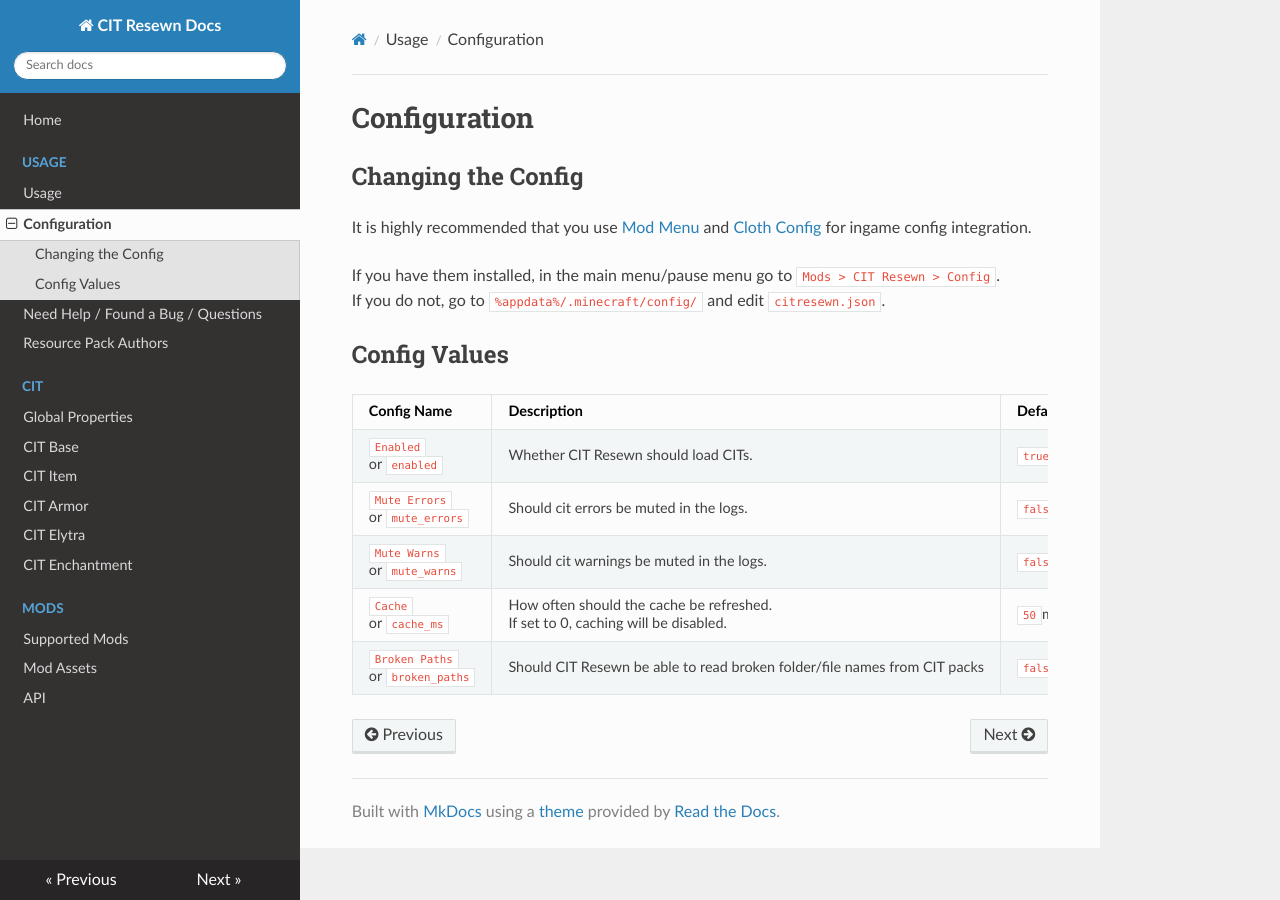
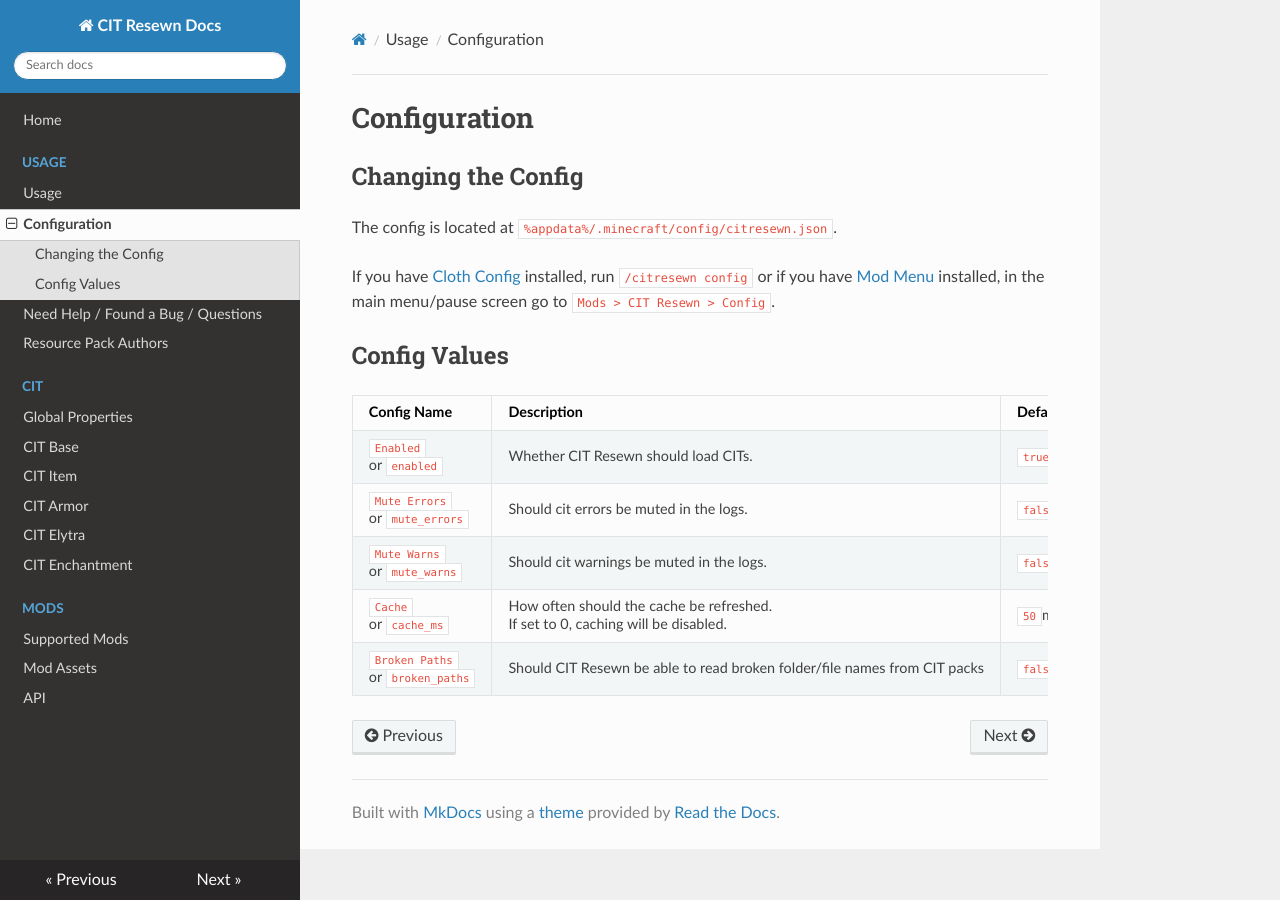
Before and after one commit to SHsuperCM/CITResewn, an MkDocs documentation site: the page built from docs/usage/config.md, in a window 1280 px wide. Built offline with MkDocs 1.6.1, drawn with Linux system fonts in a browser that asks for light colours; nearby versions of some CDN libraries.

Commit message:
Added citresewn command and removed fabric api mention from mod assets

```diff
--- a/docs/usage/config.md
+++ b/docs/usage/config.md
@@ -2,11 +2,11 @@
 
 ## Changing the Config
 
-It is highly recommended that you use [Mod Menu](https://www.curseforge.com/minecraft/mc-mods/modmenu)
-and [Cloth Config](https://www.curseforge.com/minecraft/mc-mods/cloth-config) for ingame config integration.
+The config is located at `%appdata%/.minecraft/config/citresewn.json`.
 
-If you have them installed, in the main menu/pause menu go to `Mods > CIT Resewn > Config`.
-If you do not, go to `%appdata%/.minecraft/config/` and edit `citresewn.json`.
+If you have [Cloth Config](https://www.curseforge.com/minecraft/mc-mods/cloth-config) installed,
+run `/citresewn config` or if you have [Mod Menu](https://www.curseforge.com/minecraft/mc-mods/modmenu)
+installed, in the main menu/pause screen go to `Mods > CIT Resewn > Config`.
 
 ## Config Values
 
```
Also changed, not shown: docs/mods/mod_assets.md (+0 -3 lines), docs/mods/supported.md (+1 -1 lines).
